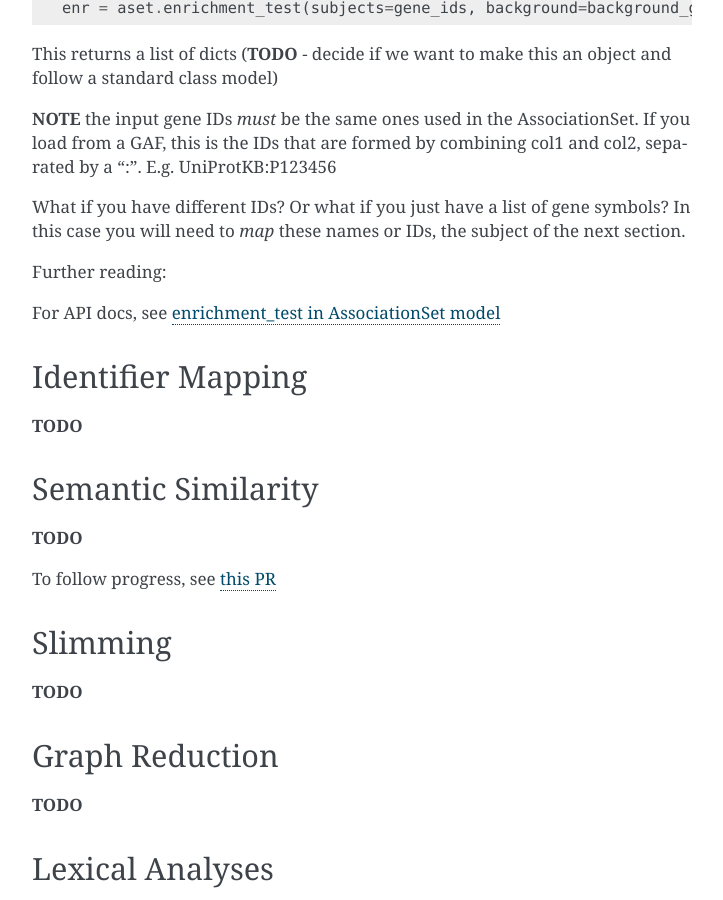
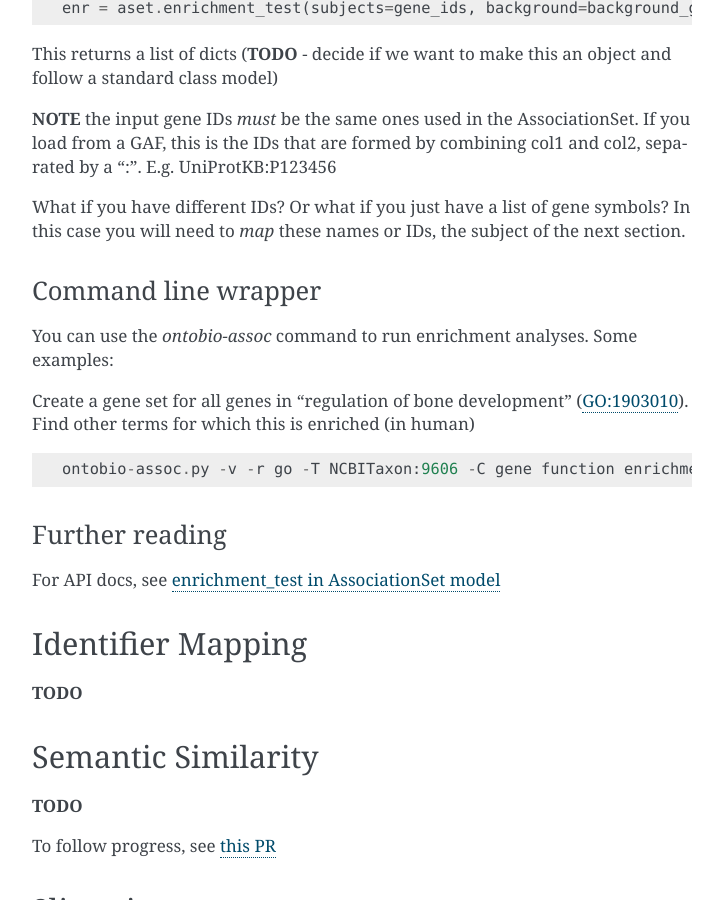
Before and after one commit to biolink/ontobio, a Sphinx documentation site: the page built from docs/analyses.rst, in a window 1280 px wide and 900 px high, scrolled down 854 px. Shown: the whole window, without its empty margins (388-1111 px from the left). Built offline with Sphinx 7.4.7, drawn with Linux system fonts in a browser that asks for light colours; some of the changed text lies outside the part shown.

Commit message:
link to CLI

```diff
--- a/docs/analyses.rst
+++ b/docs/analyses.rst
@@ -58,7 +58,22 @@ What if you have different IDs? Or what if you just have a list of
 gene symbols? In this case you will need to *map* these names or IDs,
 the subject of the next section.
 
-Further reading:
+Command line wrapper
+~~~~~~~~~~~~~~~~~~~~
+
+You can use the `ontobio-assoc` command to run enrichment
+analyses. Some examples:
+
+Create a gene set for all genes in "regulation of bone development"
+(GO:1903010). Find other terms for which this is enriched (in human)
+
+.. code-block::
+
+    ontobio-assoc.py -v -r go -T NCBITaxon:9606 -C gene function enrichment -q GO:1903010
+
+
+Further reading
+~~~~~~~~~~~~~~~
 
 For API docs, see `enrichment_test in AssociationSet model <http://ontobio.readthedocs.io/en/latest/api.html#assocation-object-model>`_
 
```
